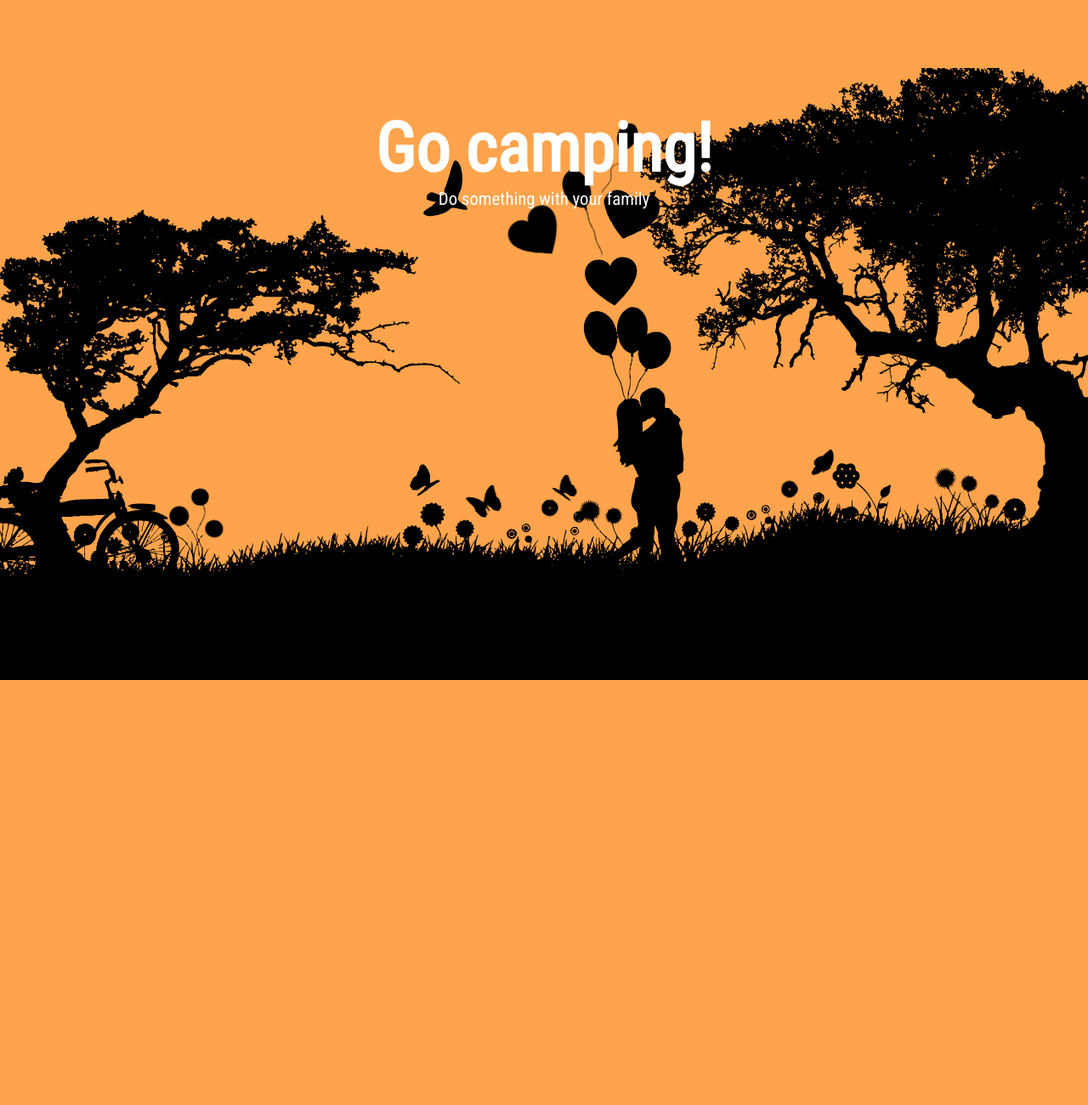
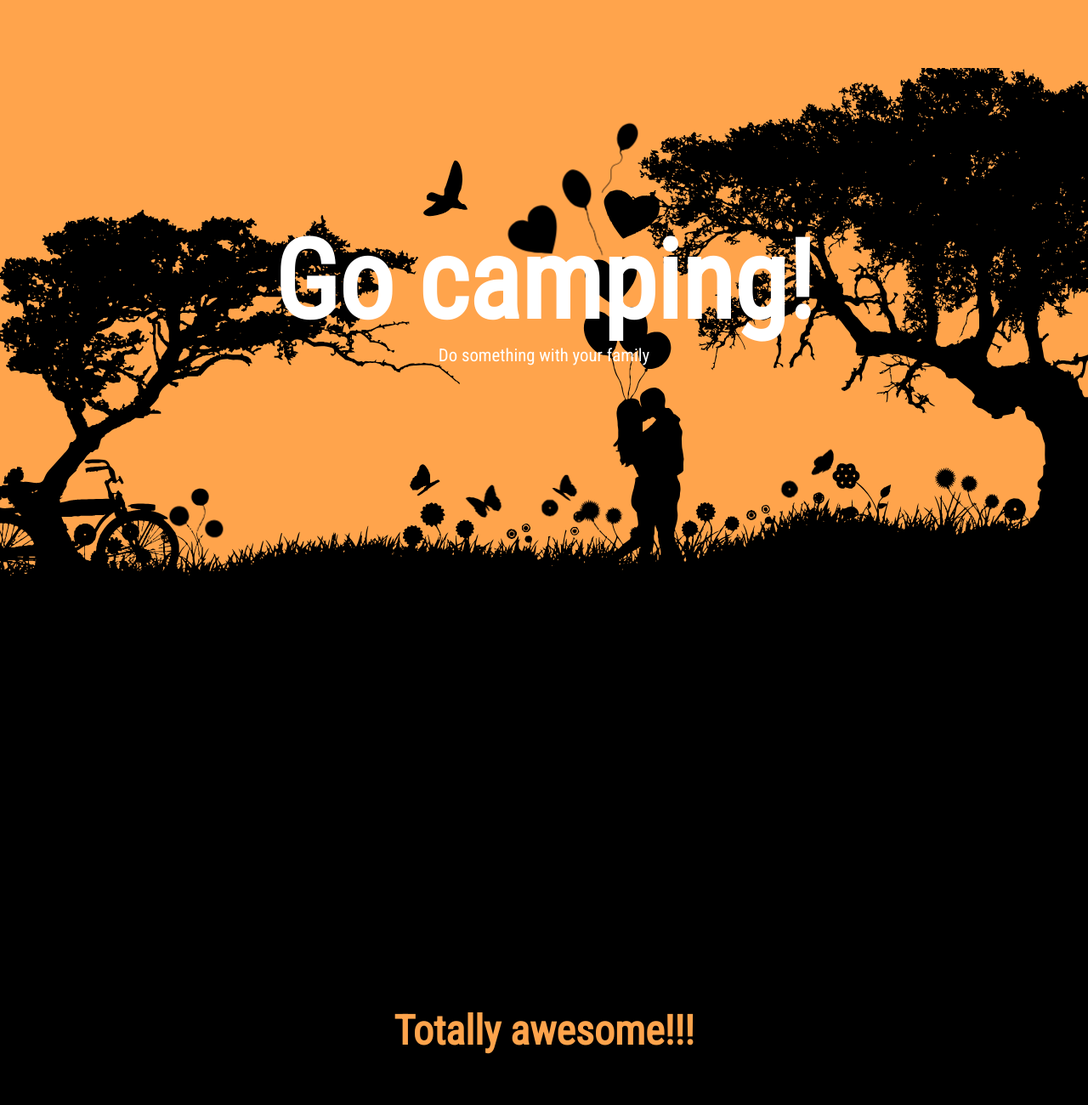
Before and after one commit to AleksMarinova/trying-paralax, a plain HTML site: page index.html in a window 1280 px wide. Shown: the top 1300 px of the page at 85% size. Drawn offline with nearby package versions, Linux system fonts and the light colour scheme.

Commit message:
full page black

```diff
--- a/style.css
+++ b/style.css
@@ -9,16 +9,16 @@ body {
 
 .container {
 	text-align: center;
-	padding: 8em 0;
+	padding: 0;
 	height: 100vh;
-
 
 }
 
 h1 {
-	 	font-size: 5em;
+	 	font-size: 8em;
 	 	margin: 0;
 	 	color: white;
+	 	padding-top: 2em;
 	 }
 
  p {
@@ -29,13 +29,15 @@ h1 {
 
 section {
 	text-align: center;
-	padding: 8em 0;
+	padding:0;
 	height: 100vh;
+	background-color: black;
 }
 
 h2 {
 	font-size: 3em;
 	margin-top: 8em;
+	color: #FFA44C;
 }
 
 svg {
@@ -43,6 +45,7 @@ svg {
 	bottom: 0;
 	left: 0;
 	z-index: -1;
+	padding: 0;
 
 }
 
```
